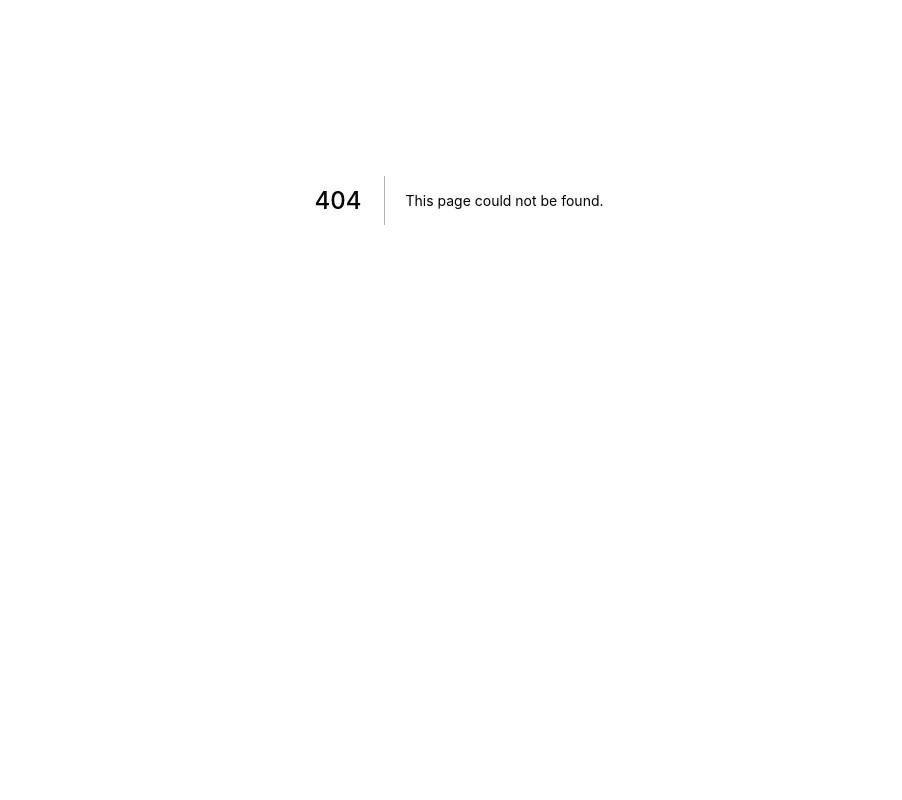
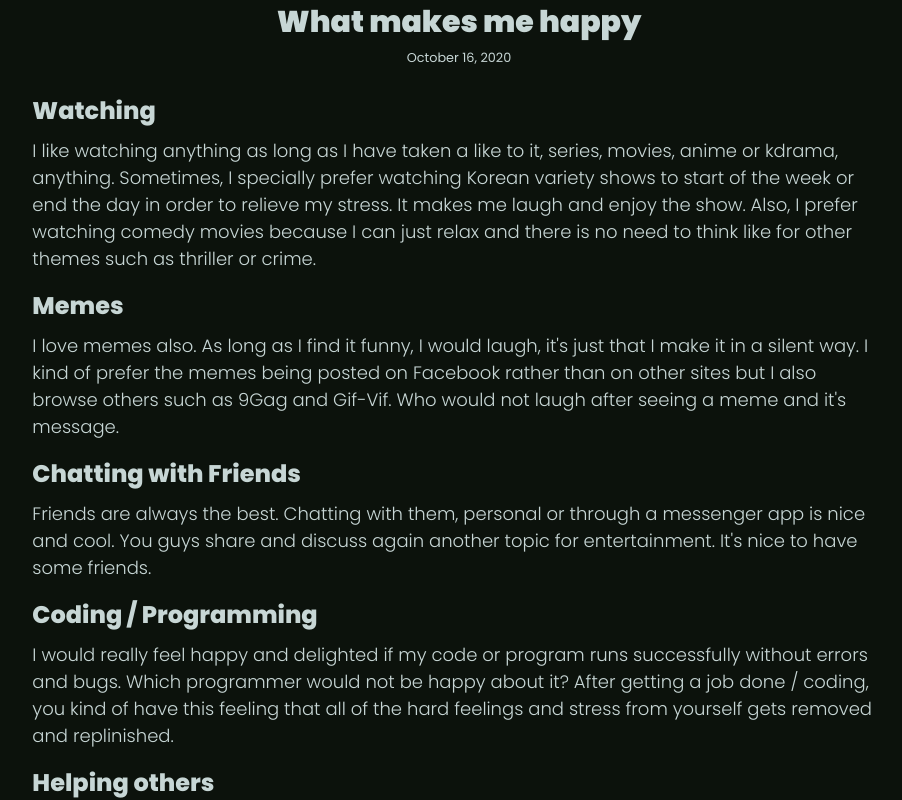
Before and after one commit to tbdsux/creep, a Next.js app: page /blog/what-makes-me-happy in a window 1280 px wide. Before the commit this address had no page. Shown: the part 200-1000 px from the top of the page, without its empty margins (181-1083 px from the left). Before the commit the page ends 800 px from the top, so only its background shows below. Built offline with nearby package versions, Linux system fonts and the light colour scheme.

Commit message:
Add new blog

```diff
--- /dev/null
+++ b/pages/blog/what-makes-me-happy/index.mdx
@@ -0,0 +1,36 @@
+import BlogLayout from '../../../components/_BlogLayout'
+
+export const meta = {
+  title: 'What makes me happy',
+  description:
+    'Ofcourse! There are things that make me smile and happy too. xD',
+  date: 'October 16, 2020',
+}
+
+export default ({ children }) => <BlogLayout meta={meta}>{children}</BlogLayout>
+
+## Watching
+
+I like watching anything as long as I have taken a like to it, series, movies, anime or kdrama, anything. Sometimes, I specially prefer watching Korean variety shows to start of the week or end the day in order to relieve my stress. It makes me laugh and enjoy the show. Also, I prefer watching comedy movies because I can just relax and there is no need to think like for other themes such as thriller or crime.
+
+## Memes
+
+I love memes also. As long as I find it funny, I would laugh, it's just that I make it in a silent way. I kind of prefer the memes being posted on Facebook rather than on other sites but I also browse others such as 9Gag and Gif-Vif. Who would not laugh after seeing a meme and it's message.
+
+## Chatting with Friends
+
+Friends are always the best. Chatting with them, personal or through a messenger app is nice and cool. You guys share and discuss again another topic for entertainment. It's nice to have some friends.
+
+## Coding / Programming
+
+I would really feel happy and delighted if my code or program runs successfully without errors and bugs. Which programmer would not be happy about it? After getting a job done / coding, you kind of have this feeling that all of the hard feelings and stress from yourself gets removed and replinished.
+
+## Helping others
+
+Helping others would make the heart feel at ease and would reveal a smile on the face. It shows that you care and the other side feel also at ease with your help and says the word, 'Thank you'. It makes the heart feel loved.
+
+## Others
+
+I just want to live a simple life and enjoy it. I do not like having something hindering it.
+
+I am not a cold person, it's just that I have a very shy personality.
--- a/pages/blog/why-i-dont-post-in-facebook/index.mdx
+++ b/pages/blog/why-i-dont-post-in-facebook/index.mdx
@@ -1,7 +1,7 @@
 import BlogLayout from '../../../components/_BlogLayout'
 
 export const meta = {
-  title: 'Why I Do not Usually Post in Facebook,
+  title: 'Why I Do not Usually Post in Facebook',
   description: 'The Facebook platform is nice and cool, but I kind of do not like how they collect data.',
   date: 'October 15, 2020',
 }
```
